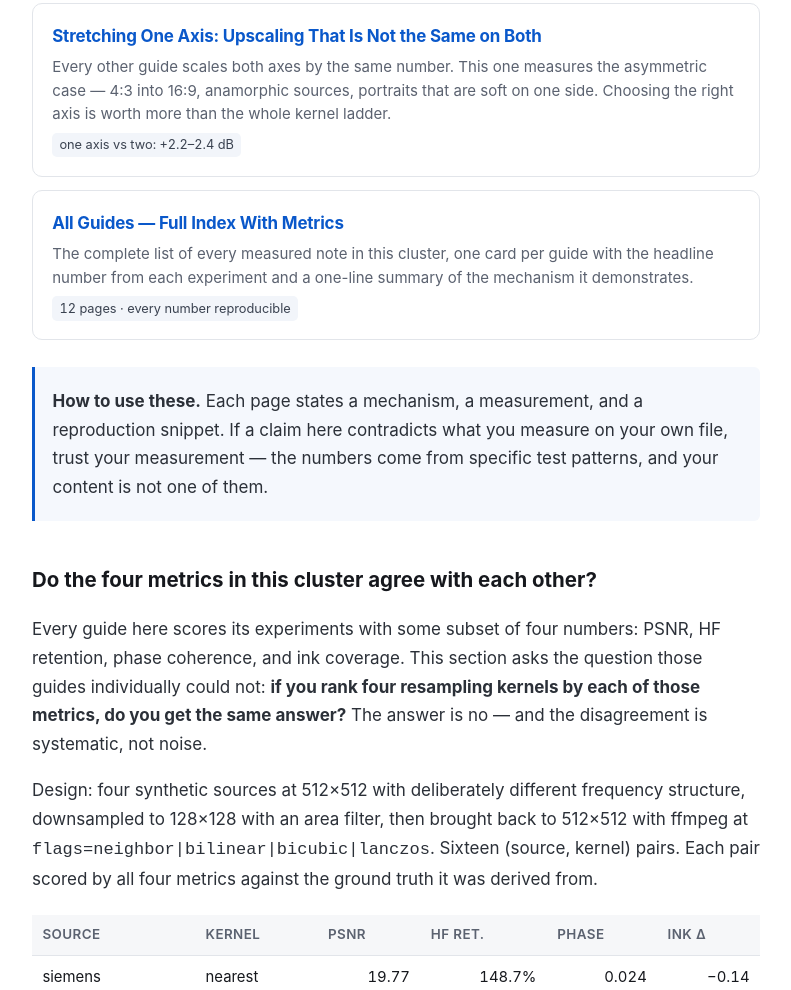
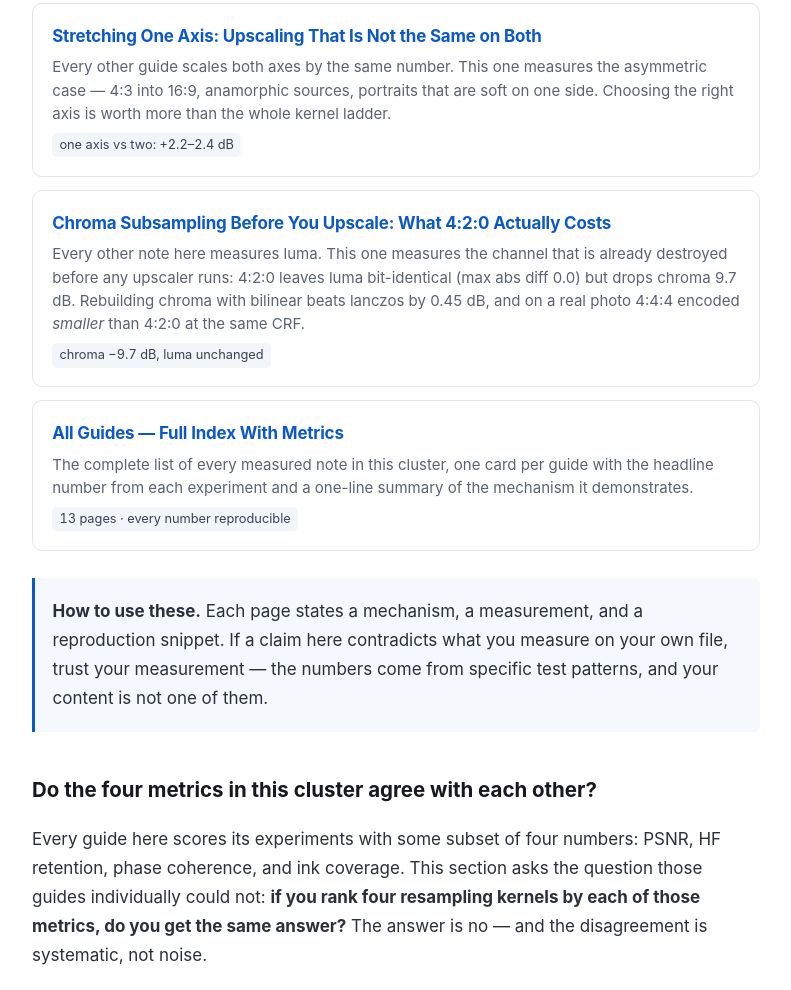
Before and after one commit to celticgemini001/celticgemini001.github.io, a plain HTML site: page index.html in a window 1280 px wide. Shown: the part 2659-3649 px from the top of the page, without its empty margins (244-1035 px from the left). Drawn offline with Linux system fonts and the light colour scheme.

Commit message:
Fix orphan at discovery root: add chroma-subsampling card + sitemap entry (12->13 locs)

```diff
--- a/index.html
+++ b/index.html
@@ -159,12 +159,21 @@ that margin does not.</p>
   <span class="metric">one axis vs two: +2.2–2.4 dB</span>
 </a>
 
+<a class="card" href="/upgolab-chroma-subsampling/">
+  <h3>Chroma Subsampling Before You Upscale: What 4:2:0 Actually Costs</h3>
+  <p>Every other note here measures luma. This one measures the channel that is already
+  destroyed before any upscaler runs: 4:2:0 leaves luma bit-identical (max abs diff 0.0) but
+  drops chroma 9.7 dB. Rebuilding chroma with bilinear beats lanczos by 0.45 dB, and on a real
+  photo 4:4:4 encoded <em>smaller</em> than 4:2:0 at the same CRF.</p>
+  <span class="metric">chroma −9.7 dB, luma unchanged</span>
+</a>
+
 <a class="card" href="/upgolab-tools/">
   <h3>All Guides — Full Index With Metrics</h3>
   <p>The complete list of every measured note in this cluster, one card per guide with the
   headline number from each experiment and a one-line summary of the mechanism it
   demonstrates.</p>
-  <span class="metric">12 pages · every number reproducible</span>
+  <span class="metric">13 pages · every number reproducible</span>
 </a>
 
 <div class="callout">
--- a/sitemap.xml
+++ b/sitemap.xml
@@ -72,4 +72,10 @@
     <changefreq>monthly</changefreq>
     <priority>0.8</priority>
   </url>
+  <url>
+    <loc>https://celticgemini001.github.io/upgolab-chroma-subsampling/</loc>
+    <lastmod>2026-11-15</lastmod>
+    <changefreq>monthly</changefreq>
+    <priority>0.8</priority>
+  </url>
 </urlset>
```
